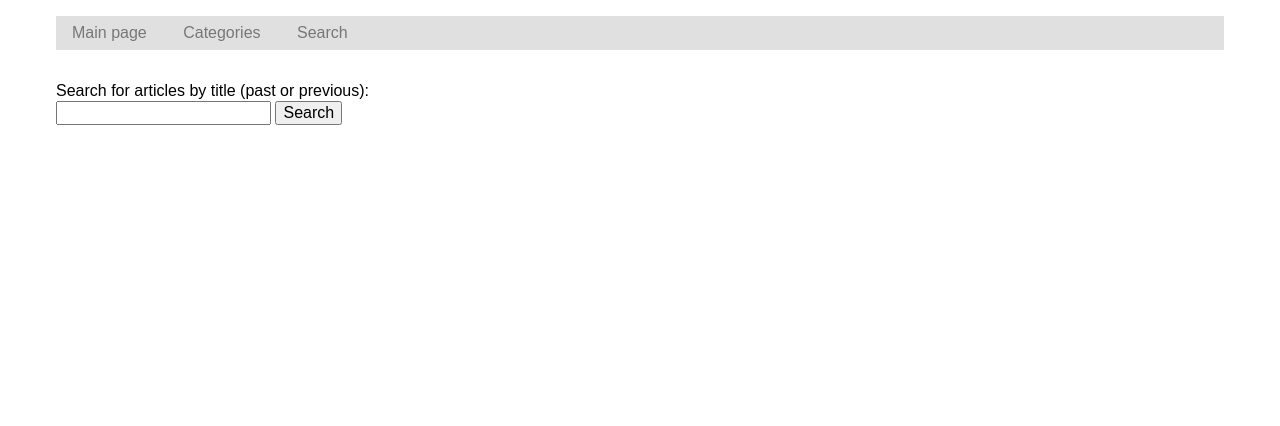
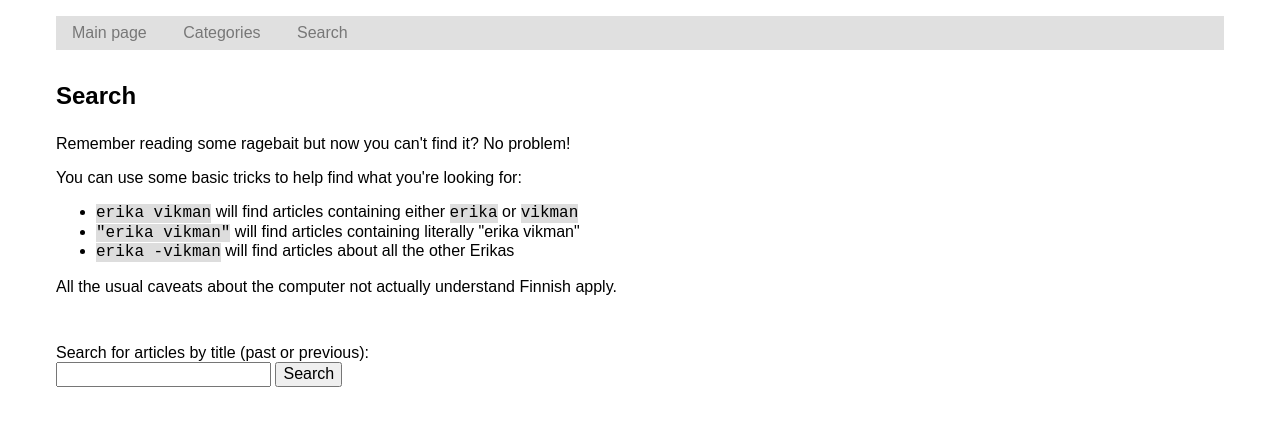
Before and after one commit to Jalle19/hs-debaiter, a SvelteKit app in the folder webui/: page /search in a window 1280 px wide. Shown: the top 426 px of the page. Built offline with nearby package versions, Linux system fonts and the light colour scheme.

Commit message:
Add help text

```diff
--- a/webui/src/routes/search/+page.svelte
+++ b/webui/src/routes/search/+page.svelte
@@ -12,12 +12,39 @@
 </script>
 
 <div class="pure-u-1-1 l-box">
+  <h2>Search</h2>
+
+  <p>Remember reading some ragebait but now you can't find it? No problem!</p>
+  <p>You can use some basic tricks to help find what you're looking for:</p>
+  <ul>
+    <li>
+      <pre>erika vikman</pre>
+      will find articles containing either
+      <pre>erika</pre>
+      or
+      <pre>vikman</pre>
+    </li>
+    <li>
+      <pre>"erika vikman"</pre>
+      will find articles containing literally "erika vikman"
+    </li>
+    <li>
+      <pre>erika -vikman</pre>
+      will find articles about all the other Erikas
+    </li>
+  </ul>
+  <p>All the usual caveats about the computer not actually understand Finnish apply.</p>
+</div>
+
+<div class="pure-u-1-1 l-box">
   <SearchForm searchQuery={data.searchQuery}></SearchForm>
 </div>
 
 <div class="pure-u-1-1 l-box">
   {#if data.searchQuery}
-    <h2>Search results for <i>"{data.searchQuery}"</i></h2>
+    <h2>
+      Search results for <pre>{data.searchQuery}</pre>
+    </h2>
     {#if data.searchResults.length > 0}
       <ul>
         {#each data.searchResults as article}
@@ -31,3 +58,11 @@
     {/if}
   {/if}
 </div>
+
+<style>
+  pre {
+    display: inline-block;
+    margin: 0;
+    background-color: #ddd;
+  }
+</style>
```
